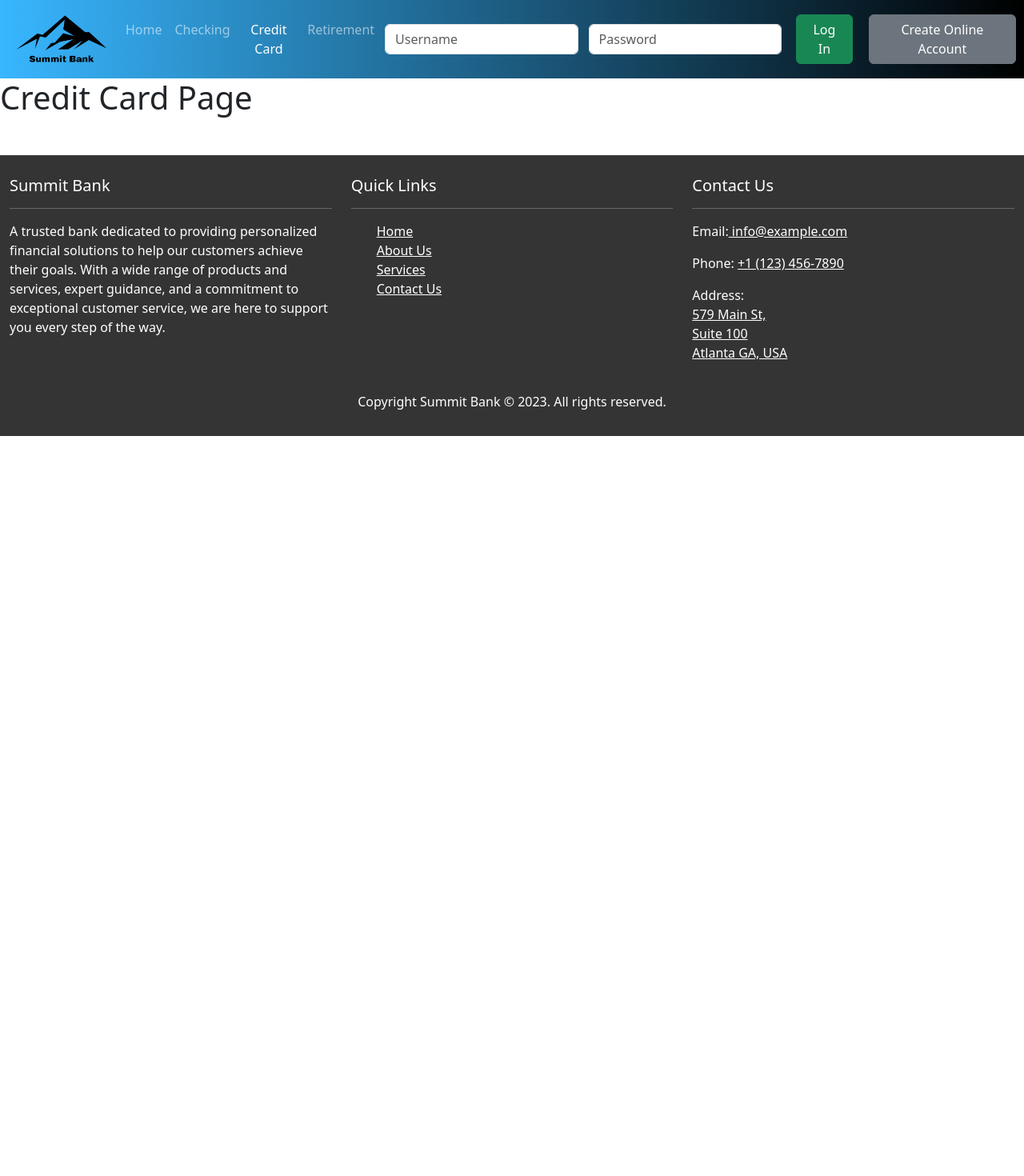
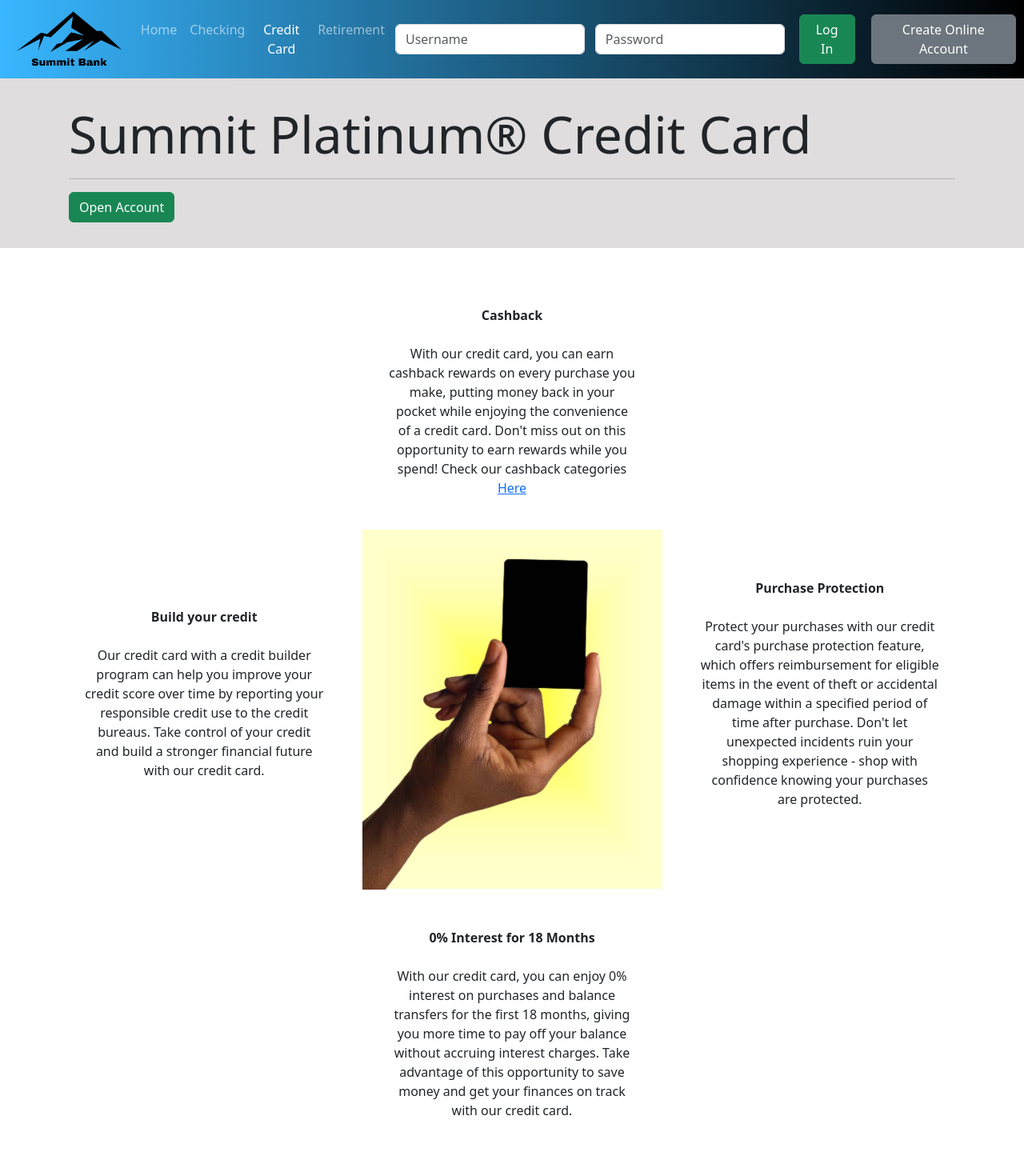
Before and after one commit to MoisesFC/summit-bank, a React (Create React App) app: page /credit-card in a window 1280 px wide. Shown: the top 1470 px of the page at 80% size. Before the commit the page ends 800 px from the top, so only its background shows below. Built offline with nearby package versions, Linux system fonts and the light colour scheme.

Commit message:
added elements to the CreditCardPage

```diff
--- a/src/App.css
+++ b/src/App.css
@@ -137,12 +137,12 @@
 
 .chekingJumbotron {
   height: 400px;
-  background-color: lightgray;
+  background-color: rgb(206, 205, 205);
 }
 
 
 .jumbotron{
-  background-color: #c7c5c5;
+  background-color: #dfdddd;
 }
 
 
--- a/src/components/Header.js
+++ b/src/components/Header.js
@@ -6,20 +6,23 @@ import Form from 'react-bootstrap/Form';
 import Button from 'react-bootstrap/Button';
 
 const Header = () => {
+
+
   return (
     <Navbar data-bs-theme="dark" className='navdark' expand="xl">
       <Navbar.Brand style={{ paddingLeft: "20px" }} href="#home">
         <img
+          style={{ height: "70px" }}
           src={SummitBankLogo}
           height="60"
           className="d-inline-block align-top"
           alt="React Bootstrap logo"
         />
       </Navbar.Brand>
-      <Navbar.Toggle style={{ margin: '10px'}} className="toggler-icon" aria-controls="basic-navbar-nav" />
-      <Navbar.Collapse id="basic-navbar-nav" style={{textAlign: 'center' }}>
+      <Navbar.Toggle style={{ margin: '10px' }} className="toggler-icon" aria-controls="basic-navbar-nav" />
+      <Navbar.Collapse id="basic-navbar-nav" style={{ textAlign: 'center' }}>
         <Nav className="me-auto">
-          <Nav.Link as={NavLink} to="/" exact activeClassName="active-link" className="link-white">
+          <Nav.Link as={NavLink} to="/" activeClassName="active-link" className="link-white">
             Home
           </Nav.Link>
           <Nav.Link as={NavLink} to="/checking" activeClassName="active-link" className="link-white">
--- a/src/pages/CreditCardPage.js
+++ b/src/pages/CreditCardPage.js
@@ -1,8 +1,50 @@
 import React from "react";
+import { Container, Row, Col } from "react-bootstrap";
+import creditCardYellowImg from "../img/creditCardYellow.jpg";
 
 const CreditCardPage = () => {
     return (
-        <h1>Credit Card Page</h1>
+        <Container fluid className="p-0">
+            <div className="container-fluid text-dark p-3 jumbotron">
+                <div className="container p-3">
+                    <h1 className="display-3" ><strong>Summit Platinum® Credit Card</strong></h1>
+                    <hr />
+                    <a href="#" className="btn btn-success">Open Account</a>
+                </div>
+            </div>
+            <img />
+            <Container className="mx-auto mw-200 mw-md-200">
+                <Row className="pt-5">
+                    <Col className="d-none d-md-block md-4"></Col>
+                    <Col className="md-4 text-center">
+                        <strong>Cashback</strong>
+                        <p className="p-4">With our credit card, you can earn cashback rewards on every purchase you make, putting money back in your pocket while enjoying the convenience of a credit card. Don't miss out on this opportunity to earn rewards while you spend! Check our cashback categories <a href="#">Here</a></p>
+                    </Col>
+                    <Col className="d-none d-md-block md-4"></Col>
+                </Row>
+                <Row>
+                    <Col className="md-4 d-flex flex-column justify-content-center align-items-center text-center">
+                        <strong>Build your credit</strong>
+                        <p className="p-4">Our credit card with a credit builder program can help you improve your credit score over time by reporting your responsible credit use to the credit bureaus. Take control of your credit and build a stronger financial future with our credit card.</p>
+                    </Col>
+                    <Col className="md-4 d-flex flex-column justify-content-center align-items-center text-center">
+                        <img src={creditCardYellowImg} height={450} alt="Credit Card" />
+                    </Col>
+                    <Col className="md-4 d-flex flex-column justify-content-center align-items-center text-center">
+                        <strong>Purchase Protection</strong>
+                        <p className="p-4">Protect your purchases with our credit card's purchase protection feature, which offers reimbursement for eligible items in the event of theft or accidental damage within a specified period of time after purchase. Don't let unexpected incidents ruin your shopping experience - shop with confidence knowing your purchases are protected.</p>
+                    </Col>
+                </Row>
+                <Row className="pt-5 pb-5">
+                    <Col className="d-none d-md-block md-4"></Col>
+                    <Col className="md-4 text-center">
+                        <strong>0% Interest for 18 Months</strong>
+                        <p className="p-4">With our credit card, you can enjoy 0% interest on purchases and balance transfers for the first 18 months, giving you more time to pay off your balance without accruing interest charges. Take advantage of this opportunity to save money and get your finances on track with our credit card.</p>
+                    </Col>
+                    <Col className="d-none d-md-block md-4"></Col>
+                </Row>
+            </Container>
+        </Container>
     )
 };
 
```
